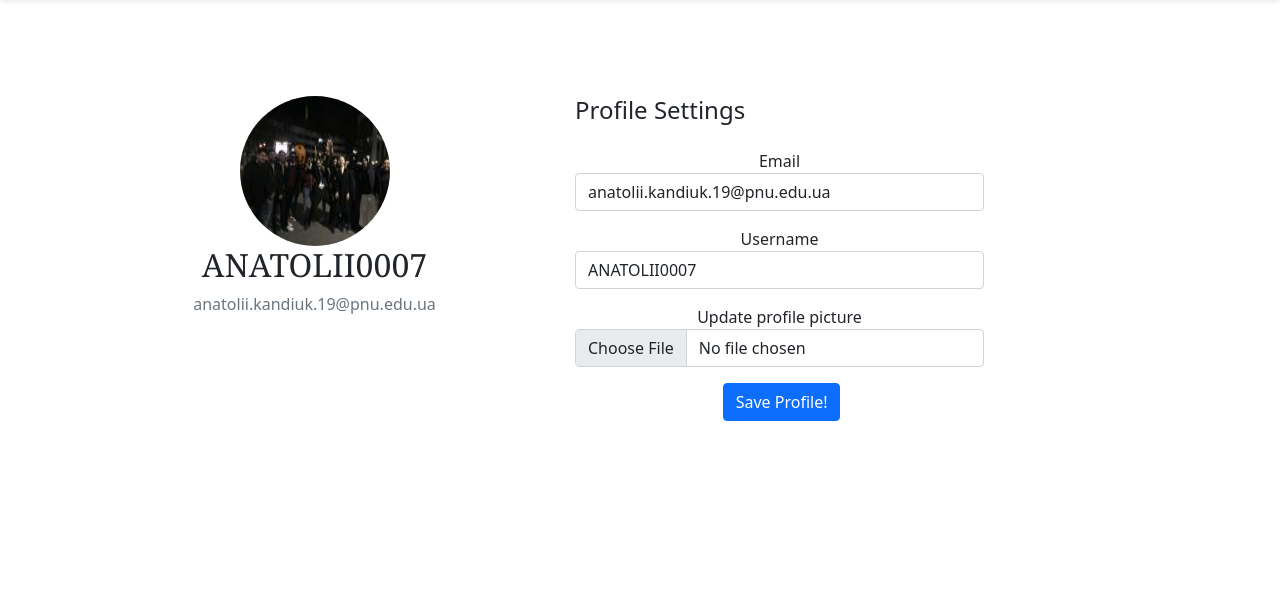
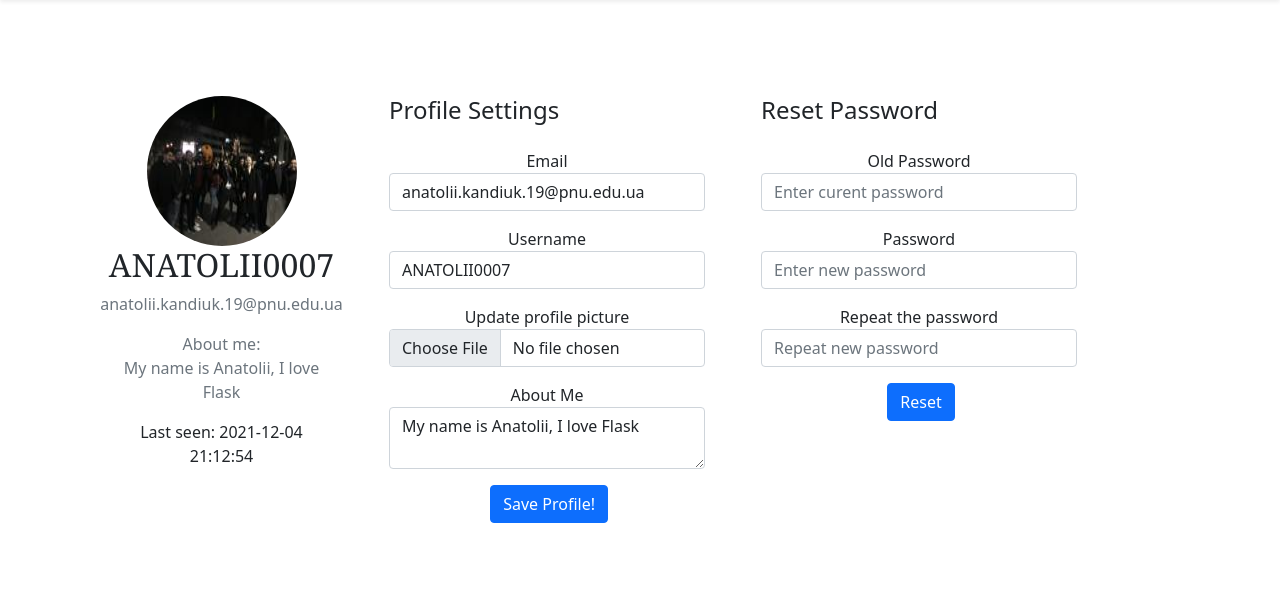
Before and after one commit to anatolii-kandiuk/Blog-Flask, a Flask app: page /auth/account in a window 1280 px wide. Shown: the part 57-659 px from the top of the page. Run offline with Flask 2, Linux system fonts and the light colour scheme; a user stored in the database is signed in; data comes from the database, SQL or seed files in the repository; both versions use the stored data as it was after the commit; some libraries are stand-ins or nearby versions.

Commit message:
Lab 12 - DONE

```diff
--- a/app/auth/forms.py
+++ b/app/auth/forms.py
@@ -1,9 +1,10 @@
 from flask_wtf import FlaskForm
 from flask_wtf.file import FileAllowed
-from wtforms import StringField, PasswordField, SubmitField, FileField
-from wtforms.validators import DataRequired, Length, Regexp, EqualTo, Email, ValidationError
+from wtforms import StringField, PasswordField, SubmitField, FileField, TextAreaField
+from wtforms.validators import DataRequired, Length, Regexp, EqualTo, Email, ValidationError, InputRequired
 from flask_login import current_user
 from .models import User
+from .. import bcrypt
 
 
 class RegistrationForm(FlaskForm):
@@ -44,6 +45,8 @@ class UpdateAccountForm(FlaskForm):
     picture = FileField('Update profile picture',
                         validators=[FileAllowed(['jpg', 'png'])])
 
+    about_me = TextAreaField('About Me', validators=[DataRequired(), Length(max=500)])
+
     submit_button = SubmitField(label=(''))
 
     def validate_email(self, field):
@@ -55,3 +58,18 @@ class UpdateAccountForm(FlaskForm):
         if field.data != current_user.username:
             if User.query.filter_by(username=field.data).first():
                 raise ValidationError('Inputed username is already exist in the system!')
+
+class ResetPasswordForm(FlaskForm):
+    old_password = PasswordField('Old Password', validators=[DataRequired()])
+
+    new_password = PasswordField('Password', validators=[InputRequired('Password is required'),
+                                                          Length(min=6, message='Must be at least 6')])
+
+    r_new_password = PasswordField('Repeat the password', validators=[InputRequired('Password is required'),
+                                                                     Length(min=6, message='Must be at least 6'),
+                                                                     EqualTo('new_password')])
+    submit_button = SubmitField(label=(''))
+
+    def validate_old_password(self, field):
+        if not bcrypt.check_password_hash(current_user.password, field.data):
+            raise ValidationError('Error')
--- a/app/auth/models.py
+++ b/app/auth/models.py
@@ -10,9 +10,11 @@ class User(db.Model, UserMixin):
     username = db.Column(db.String(20), unique=True, nullable=False)
     email = db.Column(db.String(120), unique=True, nullable=False)
     image_file = db.Column(db.String(20), nullable=False, default='default.jpg')
+    about_me = db.Column(db.Text, nullable=False, default='...')
+    last_seen = db.Column(db.DateTime, nullable=False, default=db.func.now())
     password = db.Column(db.String(60), nullable=False)
 
     def __repr__(self):
         return f"User('{self.username}', '{self.email}', '{self.password}')"
 
-#db.create_all()
+db.create_all()
--- a/app/auth/templates/auth/account.html
+++ b/app/auth/templates/auth/account.html
@@ -1,21 +1,26 @@
 {% extends 'base.html' %}
 {% from "_render_field.html" import render_field %}
+{% from "_render_flash.html" import render_flash %}
+
 
 {% block title %}
     {{user.username}}
 {% endblock %}
 
 {%block content%}
+    {{ render_flash() }}
     <div class="container rounded bg-white mt-5 mb-5">
         <div class="row">
-            <div class="col-md-5 border-right">
+            <div class="col-md-3">
                 <div class="d-flex flex-column align-items-center text-center p-3 py-5">
                     <img src="{{ image }}" class="rounded-circle account-img" style="width: 150px; height: 150px" />
                     <h2 class="account-heading">{{ user.username }}</h2>
                     <p class="text-secondary"> {{ user.email }} </p>
+                    <p class="text-secondary"> About me: <br> {{ user.about_me }} </p>
+                    <p>Last seen: {{ user.last_seen }}</p>
                 </div>
             </div>
-            <div class="col-md-5 border-right">
+            <div class="col-md-4 border-left">
                 <div class="p-3 py-5">
                     <div class="d-flex justify-content-between align-items-center mb-3">
                         <h4 class="text-right">Profile Settings</h4>
@@ -32,7 +37,32 @@
                             <div class="form-group">
                                 {{ render_field(form.picture, class='form-control') }}
                             </div>
+                            <div class="form-group">
+                                {{ render_field(form.about_me, class='form-control') }}
+                            </div>
                             {{ render_field(form.submit_button, class='btn btn-primary', value='Save Profile!') }}
+                        </form>
+                    </div>
+                </div>
+            </div>
+            <div class="col-md-4 border-left">
+                <div class="p-3 py-5">
+                    <div class="d-flex justify-content-between align-items-center mb-3">
+                        <h4 class="text-right">Reset Password</h4>
+                    </div>
+                    <div class="row mt-3">
+                        <form method="POST" enctype="multipart/form-data">
+                            {{ form.csrf_token }}
+                            <div class="form-group">
+                                {{ render_field(form_reset.old_password, class='form-control', placeholder='Enter curent password') }}
+                            </div>
+                            <div class="form-group">
+                                {{ render_field(form_reset.new_password, class='form-control', placeholder='Enter new password') }}
+                            </div>
+                            <div class="form-group">
+                                {{ render_field(form_reset.r_new_password, class='form-control', placeholder='Repeat new password') }}
+                            </div>
+                            {{ render_field(form_reset.submit_button, class='btn btn-primary', value='Reset') }}
                         </form>
                     </div>
                 </div>
@@ -40,6 +70,4 @@
 
         </div>
     </div>
-    </div>
-    </div>
 {% endblock %}
--- a/app/auth/views.py
+++ b/app/auth/views.py
@@ -5,8 +5,9 @@ from flask import url_for, render_template, flash, redirect, request, current_ap
 from flask_login import login_user, current_user, logout_user, login_required
 from . import auth
 from .. import db, bcrypt
-from .forms import RegistrationForm, LoginForm, UpdateAccountForm
+from .forms import RegistrationForm, LoginForm, UpdateAccountForm, ResetPasswordForm
 from .models import User
+from datetime import datetime
 from PIL import Image
 
 
@@ -87,6 +88,13 @@ def logout():
 @login_required
 def account():
     form = UpdateAccountForm()
+    form_reset = ResetPasswordForm()
+
+    if form_reset.validate_on_submit():
+        current_user.password = bcrypt.generate_password_hash(form_reset.new_password.data).decode('utf-8')
+        db.session.commit()
+        flash('Password changed', category='success')
+        return redirect(url_for('auth.account'))
 
     if form.validate_on_submit():
         if form.picture.data:
@@ -95,6 +103,7 @@ def account():
 
         current_user.username = form.username.data
         current_user.email = form.email.data
+        current_user.about_me = form.about_me.data
         db.session.commit()
 
         flash("Your accounts data are updated", category="success")
@@ -104,10 +113,11 @@ def account():
     elif request.method == "GET":
         form.username.data = current_user.username
         form.email.data = current_user.email
+        form.about_me.data = current_user.about_me
 
     image = url_for('static', filename='profile_pics/' + current_user.image_file)
 
-    return render_template('auth/account.html', user=current_user, image=image, form=form)
+    return render_template('auth/account.html', user=current_user, image=image, form=form, form_reset=form_reset)
 
 def save_picture(form_picture):
     random_hex = secrets.token_hex(8)
@@ -121,3 +131,9 @@ def save_picture(form_picture):
     image.save(picture_path)
 
     return picture_filename
+
+@auth.before_request
+def before_request():
+    if current_user.is_authenticated:
+        current_user.last_date = datetime.utcnow()
+        db.session.commit()
```
Also changed, not shown: app/static/profile_pics/default.jpg (renamed from app/static/profile_pics/default.png), app/static/profile_pics/f5236f28570f6b99.JPG (added), site.db.
